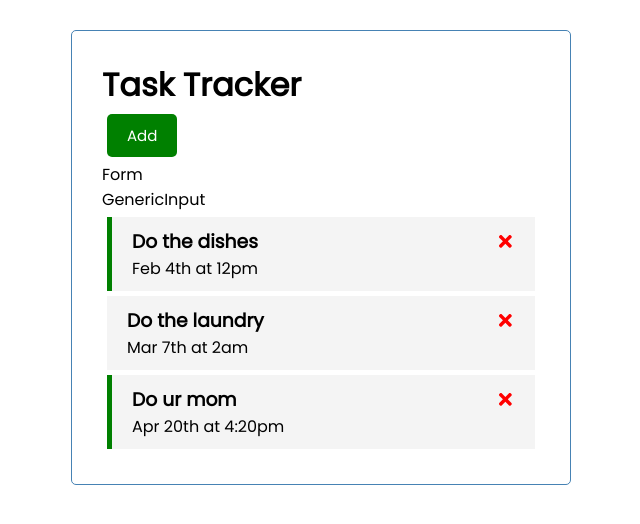
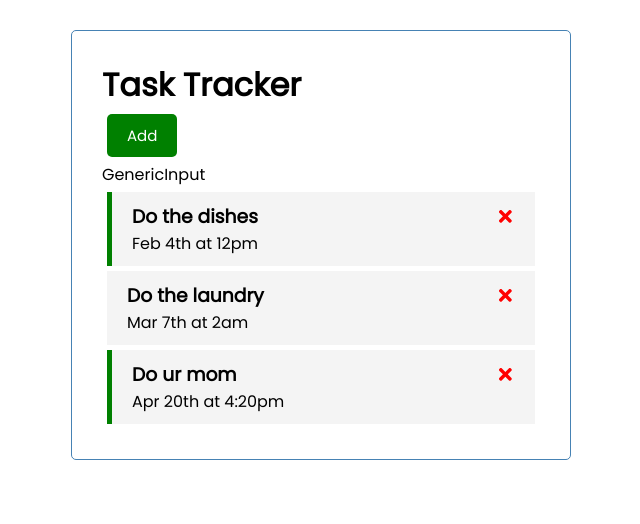
Before and after one commit to Peleton-011/task-tracker-project, a React (Create React App) app: page / in a window 1280 px wide. Shown: the top 524 px of the page, without its empty margins (319-959 px from the left). Built offline with nearby package versions, Linux system fonts and the light colour scheme.

Commit message:
Change AddTask to return a form.

```diff
--- a/src/components/AddTask.js
+++ b/src/components/AddTask.js
@@ -1,11 +1,12 @@
-import React from 'react'
+import React from "react";
 import GenericInput from "./GenericInput";
 
+const AddTask = () => {
+    return (
+        <form className="add-task">
+            <GenericInput />
+        </form>
+    );
+};
 
-const AddTask = () => {
-  return (
-    <div>Form <GenericInput /></div>
-  )
-}
-
-export default AddTask
+export default AddTask;
```
